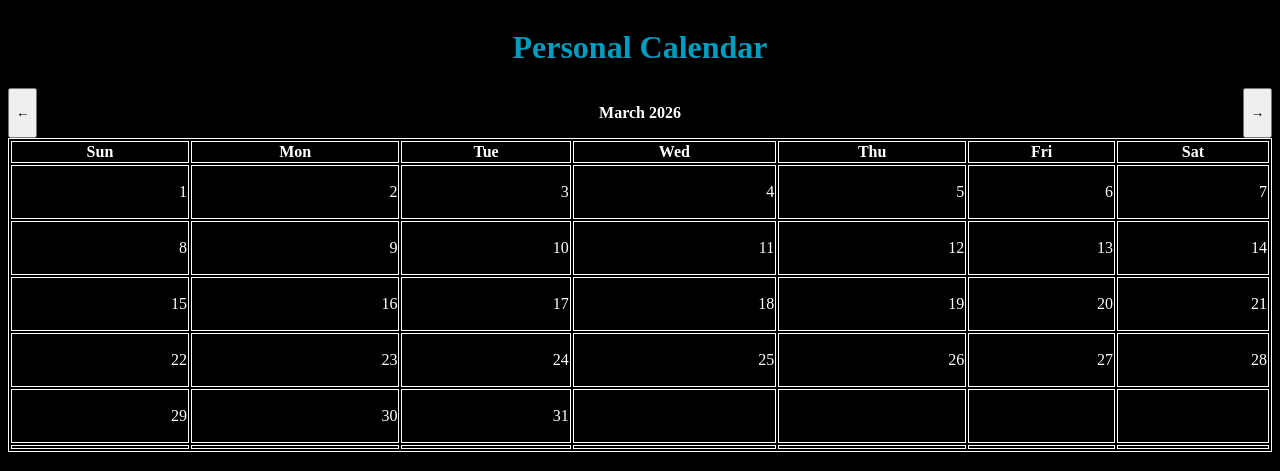
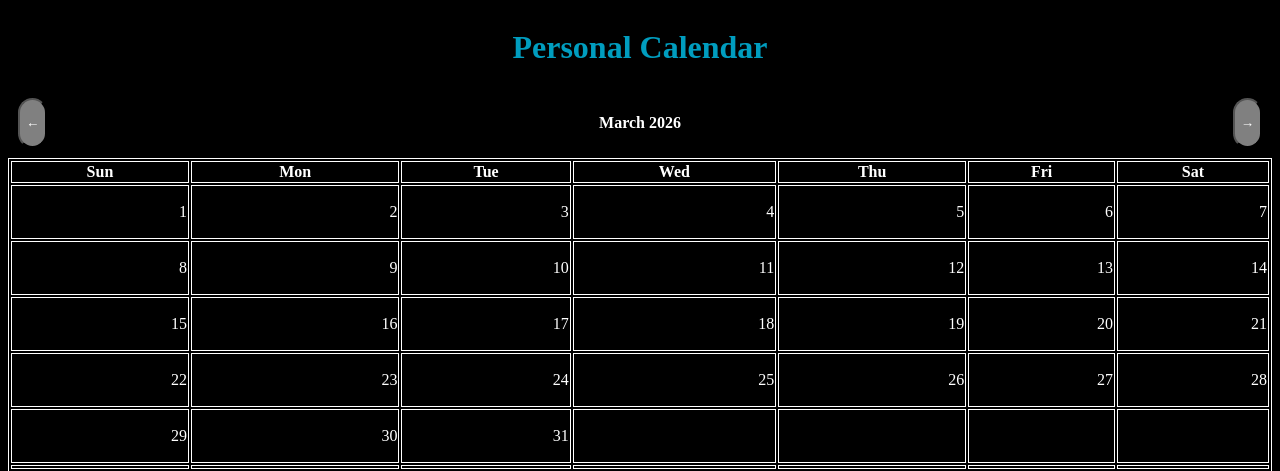
Before and after one commit to matthewhogan22/To_Do_Site, a Flask app: page /calendar in a window 1280 px wide. Shown: the top 471 px of the page. Run offline with Flask 3, Linux system fonts and the light colour scheme.

Commit message:
Styling calendar

```diff
--- a/backend/static/calendar.css
+++ b/backend/static/calendar.css
@@ -37,6 +37,7 @@ table, th, td {
 .calendar-header {
     display: flex;
     justify-content: space-between;
+    padding: 10px;
 }
 
 .month-header {
@@ -44,3 +45,9 @@ table, th, td {
     font-weight: bold;
     font-size: medium;
 }
+
+.month-button {
+    color: white;
+    background-color: grey;
+    border-radius: 15px;
+}
```
